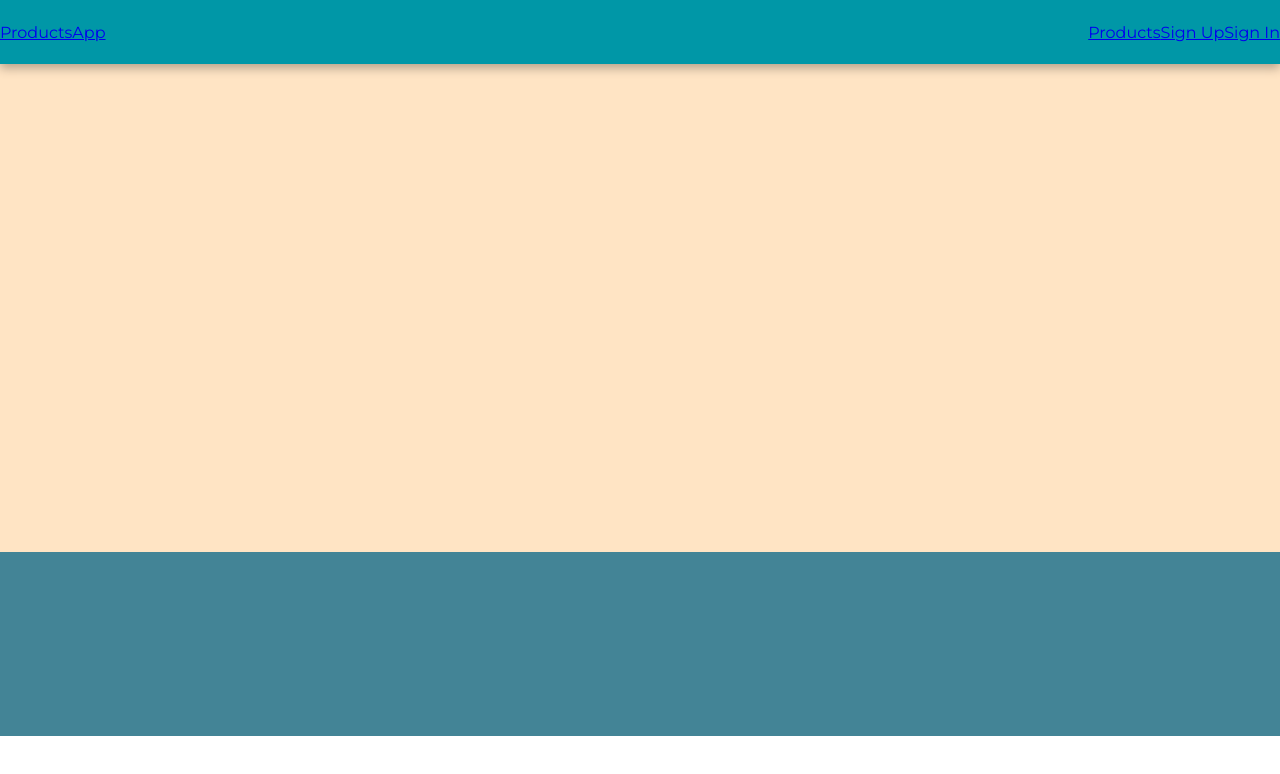
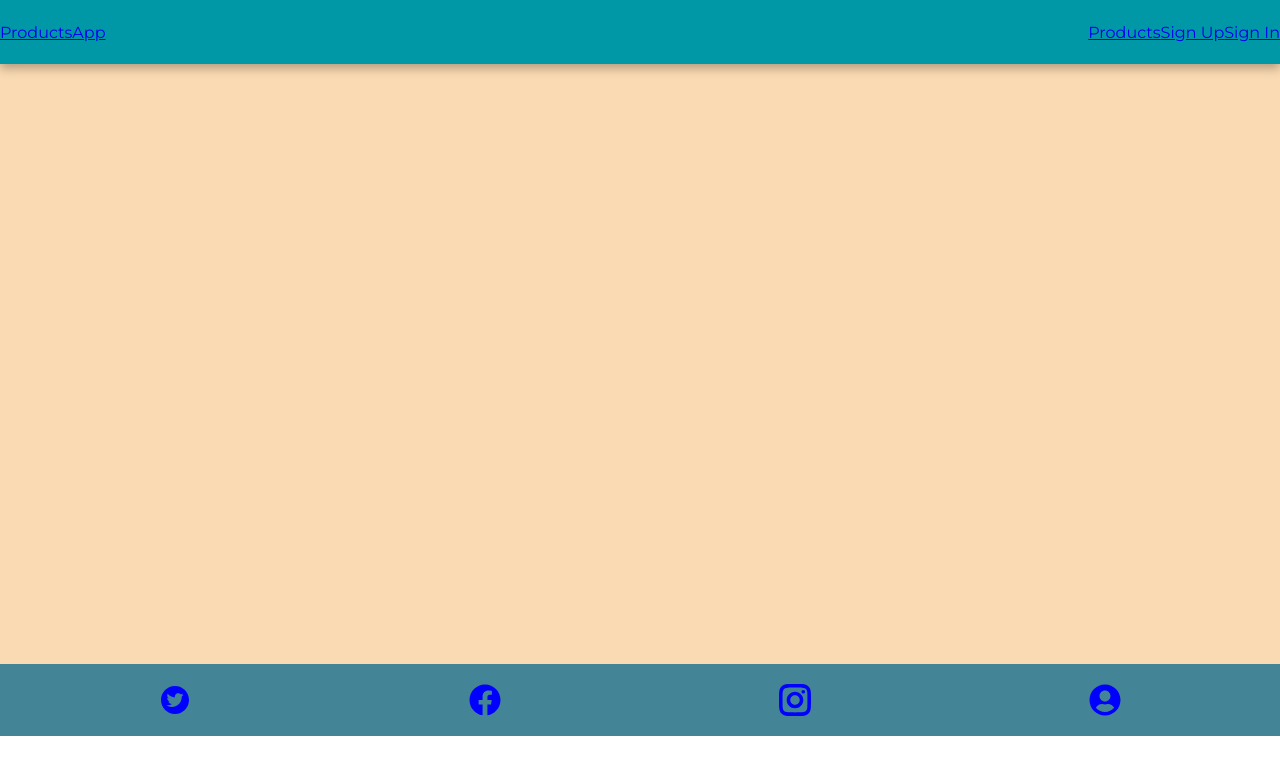
Before and after one commit to info2amy/Wanderin-Bard, a React (Create React App) app in the folder client/: page / in a window 1280 px wide. Shown: the top 774 px of the page. Built offline with nearby package versions, Linux system fonts and the light colour scheme.

Commit message:
css footer

```diff
--- a/client/package.json
+++ b/client/package.json
@@ -3,6 +3,7 @@
   "version": "0.1.0",
   "private": true,
   "dependencies": {
+    "@material-ui/core": "^4.11.2",
     "@testing-library/jest-dom": "^5.11.8",
     "@testing-library/react": "^11.2.2",
     "@testing-library/user-event": "^12.6.0",
@@ -10,6 +11,7 @@
     "jwt-decode": "^3.1.2",
     "react": "^17.0.1",
     "react-dom": "^17.0.1",
+    "react-icons": "^4.1.0",
     "react-router-dom": "^5.2.0",
     "react-scripts": "4.0.1",
     "web-vitals": "^0.2.4"
--- a/client/src/components/shared/Footer/Footer.css
+++ b/client/src/components/shared/Footer/Footer.css
@@ -1,8 +1,8 @@
 footer {
   display: flex;
-  justify-content: center;
-  align-items: center;
+  justify-content: space-around;
+  /* align-items: center; */
   background-color: #438496;
-  flex: 1;
+  /* flex: 1; */
   padding: 20px;
 }
--- a/client/src/components/shared/Footer/Footer.jsx
+++ b/client/src/components/shared/Footer/Footer.jsx
@@ -1,10 +1,18 @@
 import React from "react";
+import { AiFillTwitterCircle } from "react-icons/ai";
+import { FaFacebook, FaUserCircle } from "react-icons/fa";
+import { GrInstagram } from "react-icons/gr";
 import "./Footer.css";
 
 const Footer = () => {
   return (
-    <footer></footer>
-  )
+    <footer>
+      <AiFillTwitterCircle size="2em" color="blue" />
+      <FaFacebook size="2em" color="blue" />
+      <GrInstagram size="2em" color="blue" />
+      <FaUserCircle size="2em" color="blue" />
+    </footer>
+  );
 };
 
 export default Footer;
--- a/client/src/components/shared/Layout/Layout.css
+++ b/client/src/components/shared/Layout/Layout.css
@@ -2,7 +2,7 @@
   height: 100vh;
   display: flex;
   flex-direction: column;
-  background-color: bisque;
+  background-color: #fadab2;
 }
 
 .layout-children {
```
Also changed, not shown: 1 other file (tests, documents, lock files or other folders).
